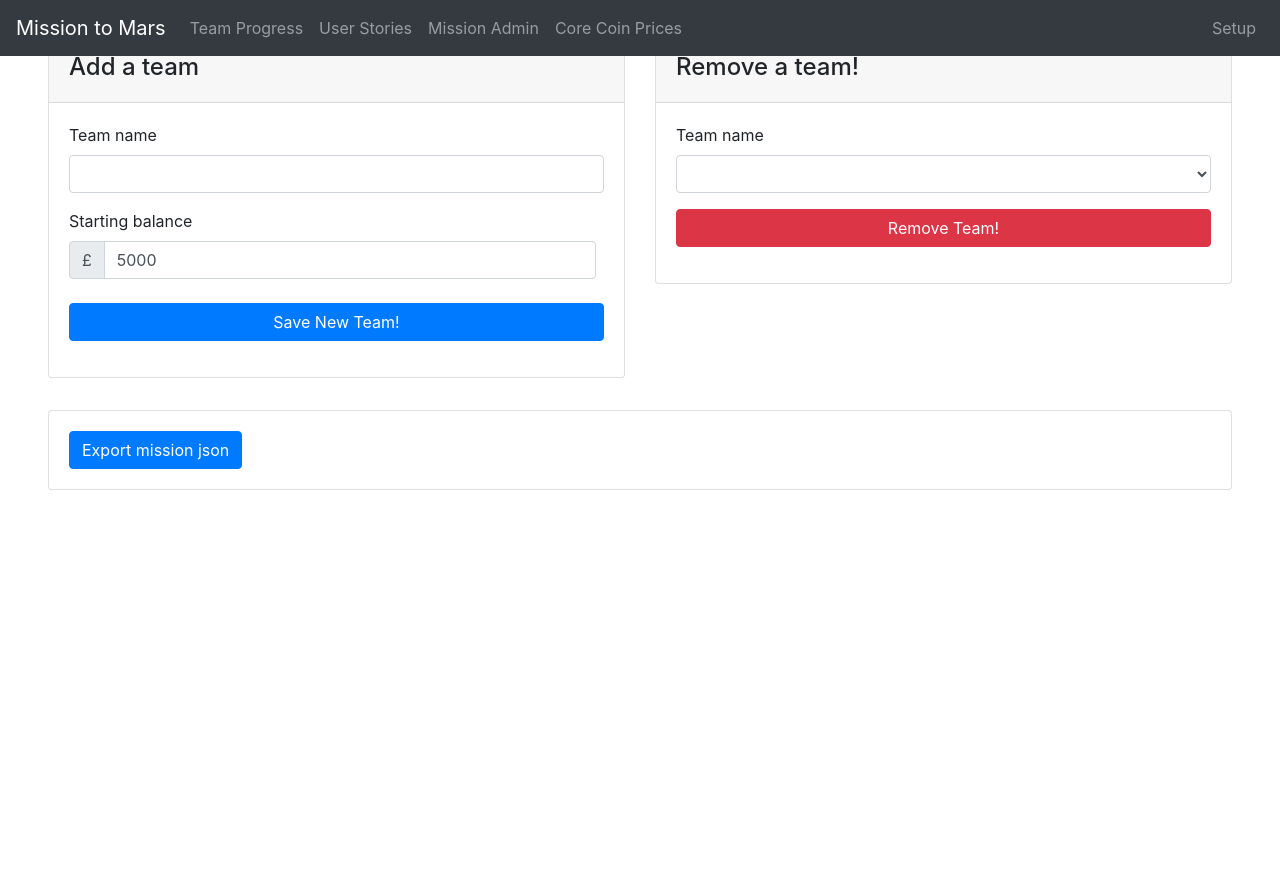
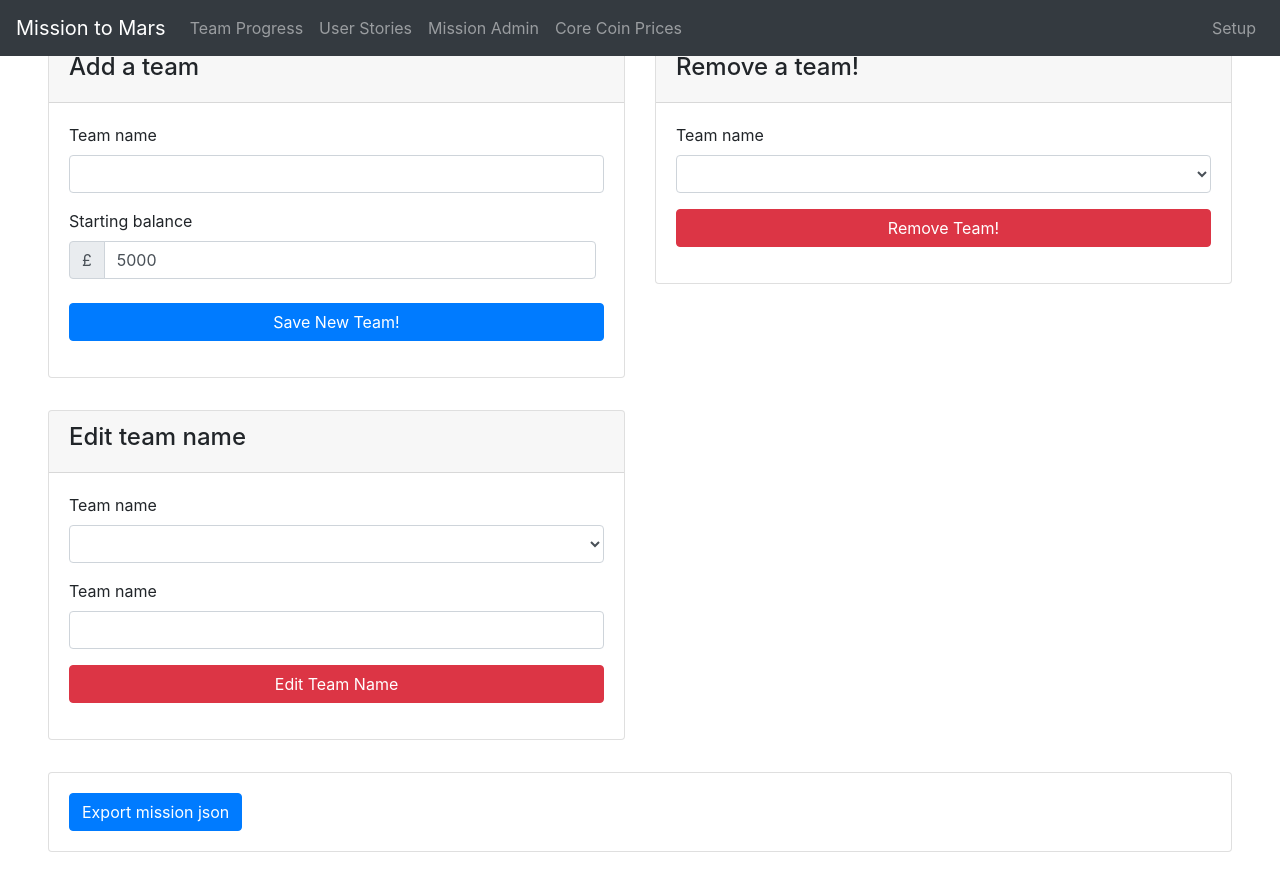
Before and after one commit to tonyedwardspz/mission-to-mars-dashboard, a Jekyll site: the page built from setup.html, in a window 1280 px wide and 900 px high, scrolled down 700 px. Shown: the top 891 px of the window. Built offline with Jekyll 4.4.1, drawn with Linux system fonts in a browser that asks for light colours; nearby versions of some CDN libraries; library files that are not in the unit come from our copies; before the commit the page ends 1238 px from its top, so only the background shows below that.

Commit message:
Adds updateing of team names

```diff
--- a/assets/js/app.js
+++ b/assets/js/app.js
@@ -301,13 +301,29 @@ function setFormEventListeners() {
             setFeedback('Team removed from the current mission', 'danger', '#teamRemovedFeedbackContainer');
         });
 
-        // newMission
         $('#newMission').on('submit', function(e) {
             e.preventDefault();
             const data = Object.fromEntries(new FormData(e.target).entries());
             console.log(data);
             newMission(data);
             setFeedback('Mission created', 'success', '#missionFeedbackContainer');
+        });
+
+        $('#edit-team-form').on('submit', function(e) {
+            e.preventDefault();
+            const data = Object.fromEntries(new FormData(e.target).entries());
+            console.log(data);
+            let team = findTeam(data.editTeamName);
+            team.name = data.updatedTeamName;
+            teams[teams.findIndex(t => t.name === data.editTeamName)] = team;
+            saveTeams();
+            fillTeamSelect();
+            setFeedback('Team Edit Saved', 'success', '#teamEditedFeedbackContainer');
+        });
+
+        $('#editTeamName').on('change', function(e) {
+            let teamName = $('#editTeamName').val();
+            $('#updatedTeamName').val(teamName);
         });
     }
 
@@ -635,7 +651,7 @@ function fillTeamSelect(){
 
     let selects = [];
     if (window.location.pathname === '/setup') {
-        selects = ["#removeTeamName"];
+        selects = ["#removeTeamName", "#editTeamName"];
     } else if (window.location.pathname === '/admin') {
         selects = ["#taskTeamName", "#teamCost", "#teamBonus", '#bonusStoryTeamName'];
     }
--- a/setup.html
+++ b/setup.html
@@ -101,6 +101,32 @@ layout: page
         </div>
     </div>
 
+    <div class="col-md-6">
+        <div class="card card-info">
+            <div class="card-header">
+                <h4>Edit team name</h4>
+            </div>
+            <div class="card-body">
+                <form id="edit-team-form">
+                    <div class="form-group">
+                        <label for="editTeamName">Team name</label>
+                        <select name="editTeamName" id="editTeamName" class="form-control">
+
+                        </select>
+                    </div>
+                    <div class="form-group">
+                        <label for="teamName">Team name</label>
+                        <input type="text" id="updatedTeamName" name="updatedTeamName" class="form-control" />
+                    </div>
+                    <div class="form-group">
+                        <input type="submit" class="btn btn-danger btn-block" value="Edit Team Name" />
+                    </div>
+                    <div id="teamEditedFeedbackContainer"></div>
+                </form>
+            </div>
+        </div>
+    </div>
+
     <div class="col-md-12">
         <div class="card card-info">
             <div class="card-body">
```
